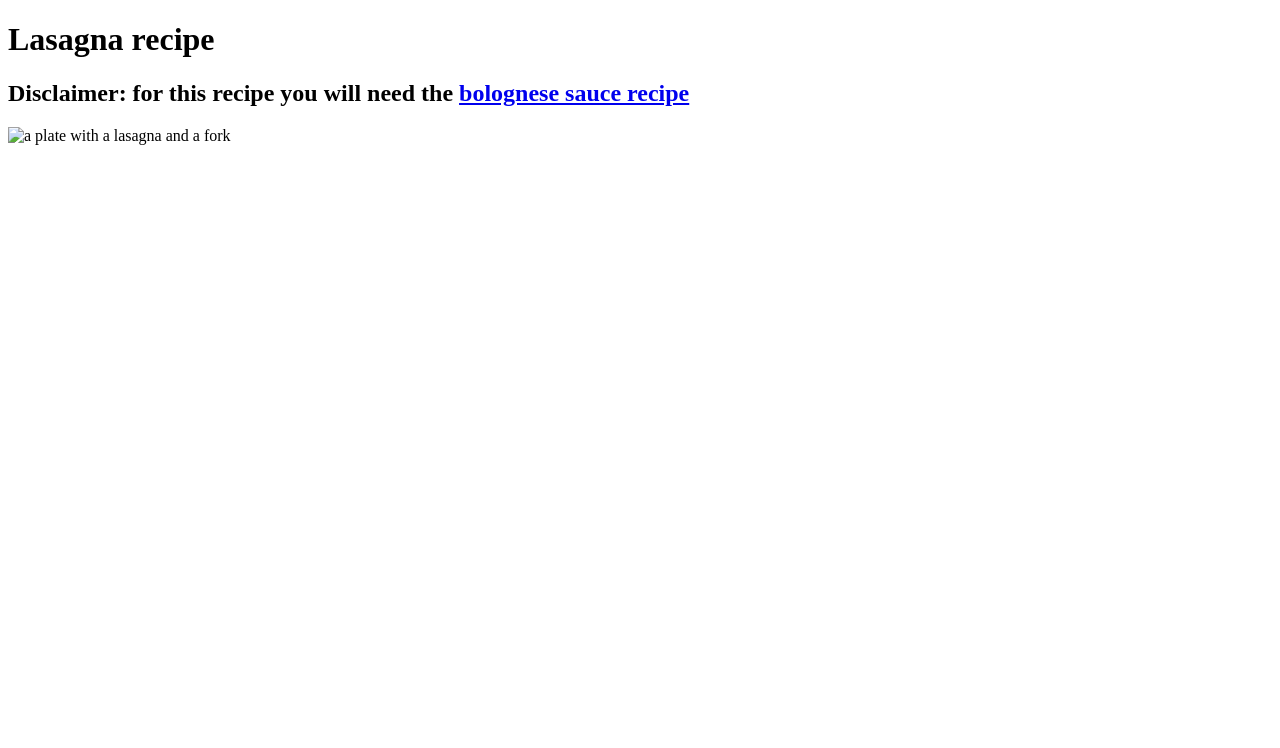
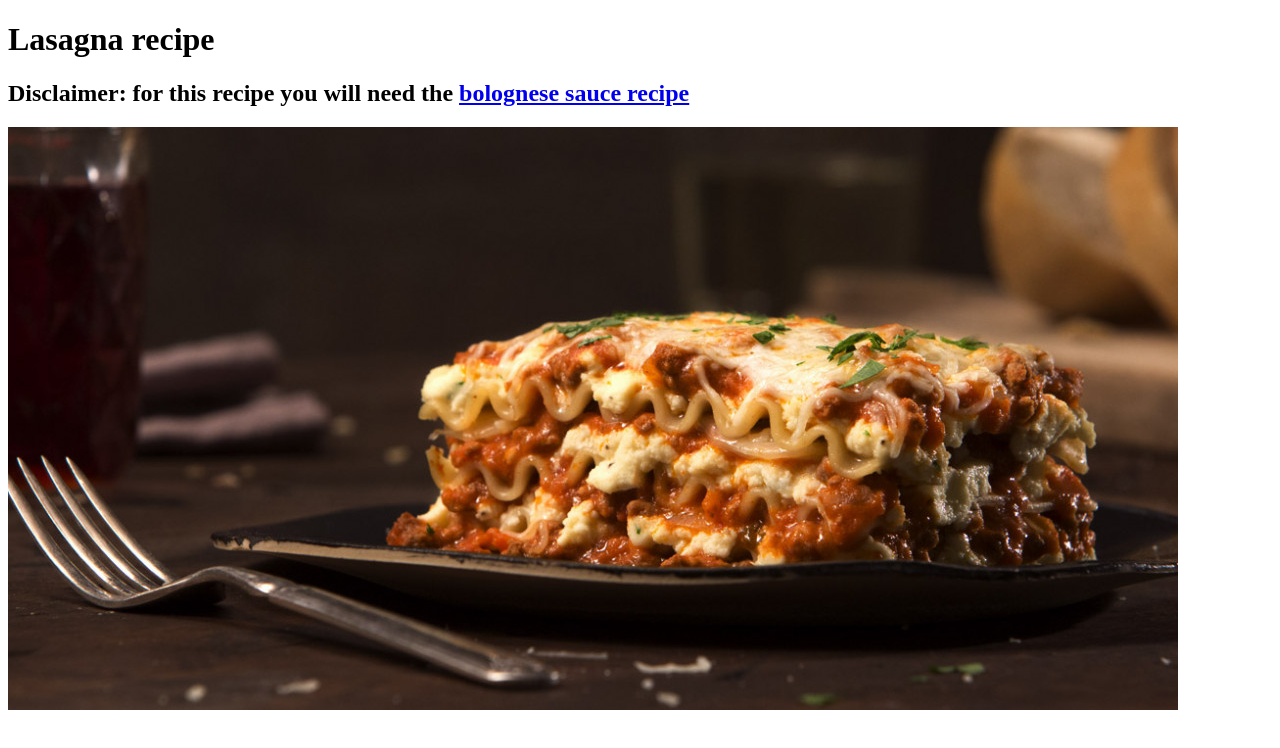
Before and after one commit to Mauro-Mag/odin-recipes, a plain HTML site: page recipes/lasagna.html in a window 1280 px wide. Drawn offline with Linux system fonts and the light colour scheme.

Commit message:
add lasagna.html

```diff
--- a/recipes/lasagna.html
+++ b/recipes/lasagna.html
@@ -7,6 +7,6 @@
     <body>
         <h1>Lasagna recipe</h1>
         <h2>Disclaimer: for this recipe you will need the <a href="bolognese-sauce.html">bolognese sauce recipe</a></h2>
-        <img src="../images/lasagan.png" alt="a plate with a lasagna and a fork">
+        <img src="../images/lasagna.jpg" alt="a plate with a lasagna and a fork">
     </body>
 </html>
```
